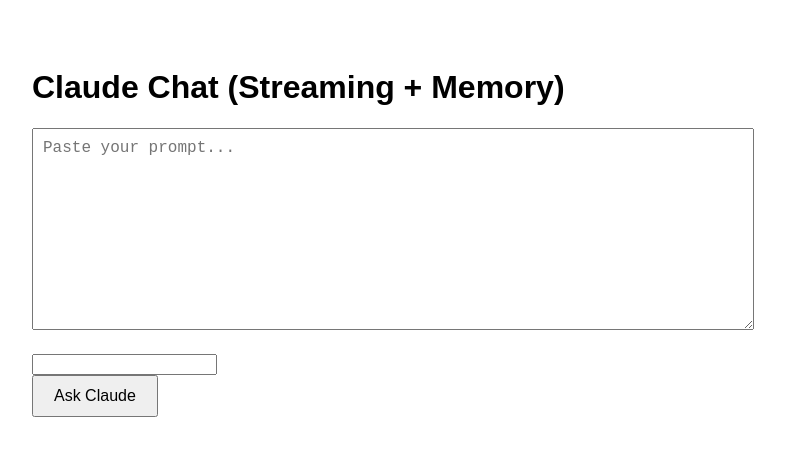
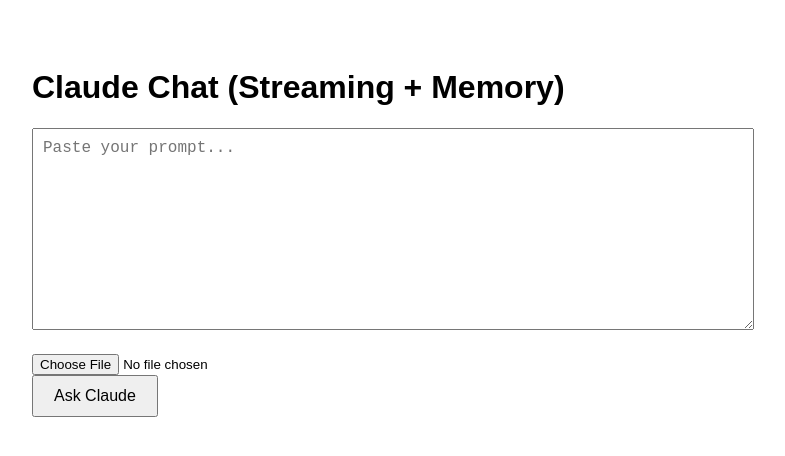
Before and after one commit to josephyu12/claude-chatbot, a React (Create React App) app in the folder client/: page / in a window 1280 px wide. Shown: the top 456 px of the page, without its empty margins (258-1043 px from the left). Built offline with nearby package versions, Linux system fonts and the light colour scheme.

Commit message:
actually fixing file button

```diff
--- a/client/src/App.js
+++ b/client/src/App.js
@@ -110,7 +110,8 @@
         />
         <br />
         <input
-          type="file-input"
+          id="file-input"
+          type="file"
           onChange={handleFileChange}
           disabled={loading}
         />
```
